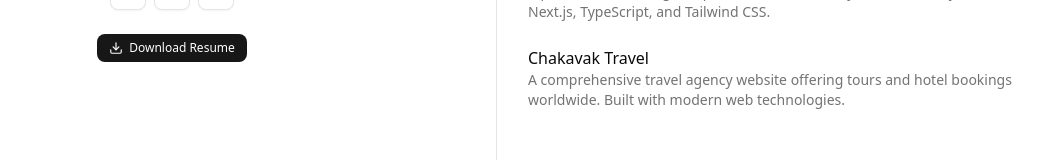
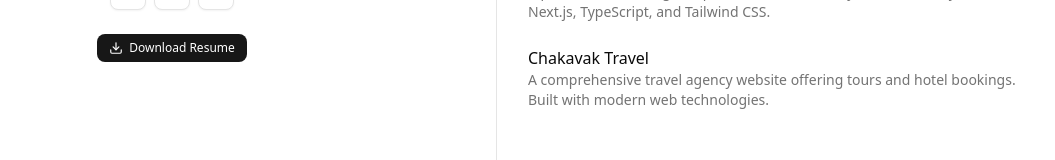
Before and after one commit to AmirAbaris/amir-abaris, a Next.js app: page / in a window 1280 px wide. Shown: the part 446-606 px from the top of the page, without its empty margins (168-1223 px from the left). Built offline with nearby package versions, Linux system fonts and the light colour scheme.

Commit message:
Fix typo in travel agency description on homepage for clarity.

```diff
--- a/app/page.tsx
+++ b/app/page.tsx
@@ -121,7 +121,7 @@ export default function Home() {
                   className="group"
                 >
                   <h3 className="text-foreground font-medium group-hover:text-primary transition-colors">Chakavak Travel</h3>
-                  <p className="text-sm">A comprehensive travel agency website offering tours and hotel bookings worldwide. Built with modern web technologies.</p>
+                  <p className="text-sm">A comprehensive travel agency website offering tours and hotel bookings. Built with modern web technologies.</p>
                 </a>
               </div>
             </div>
```
